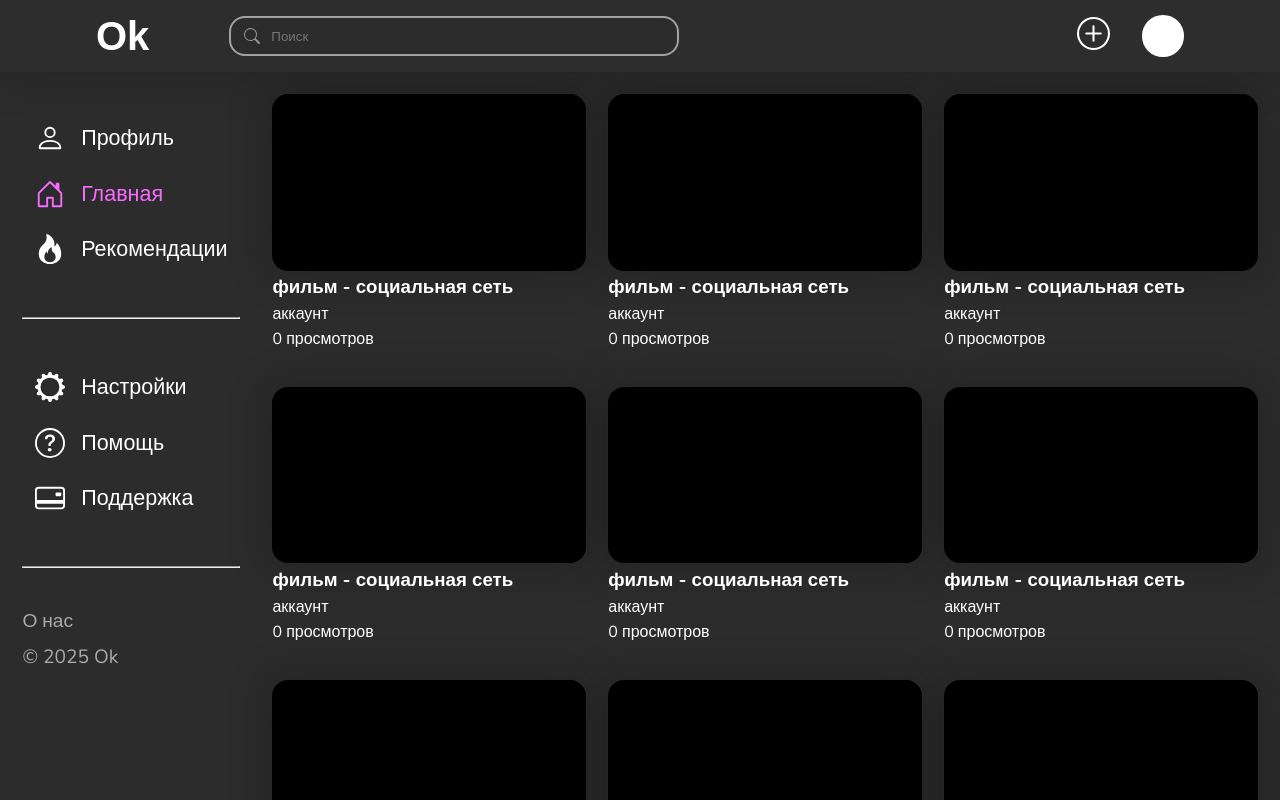
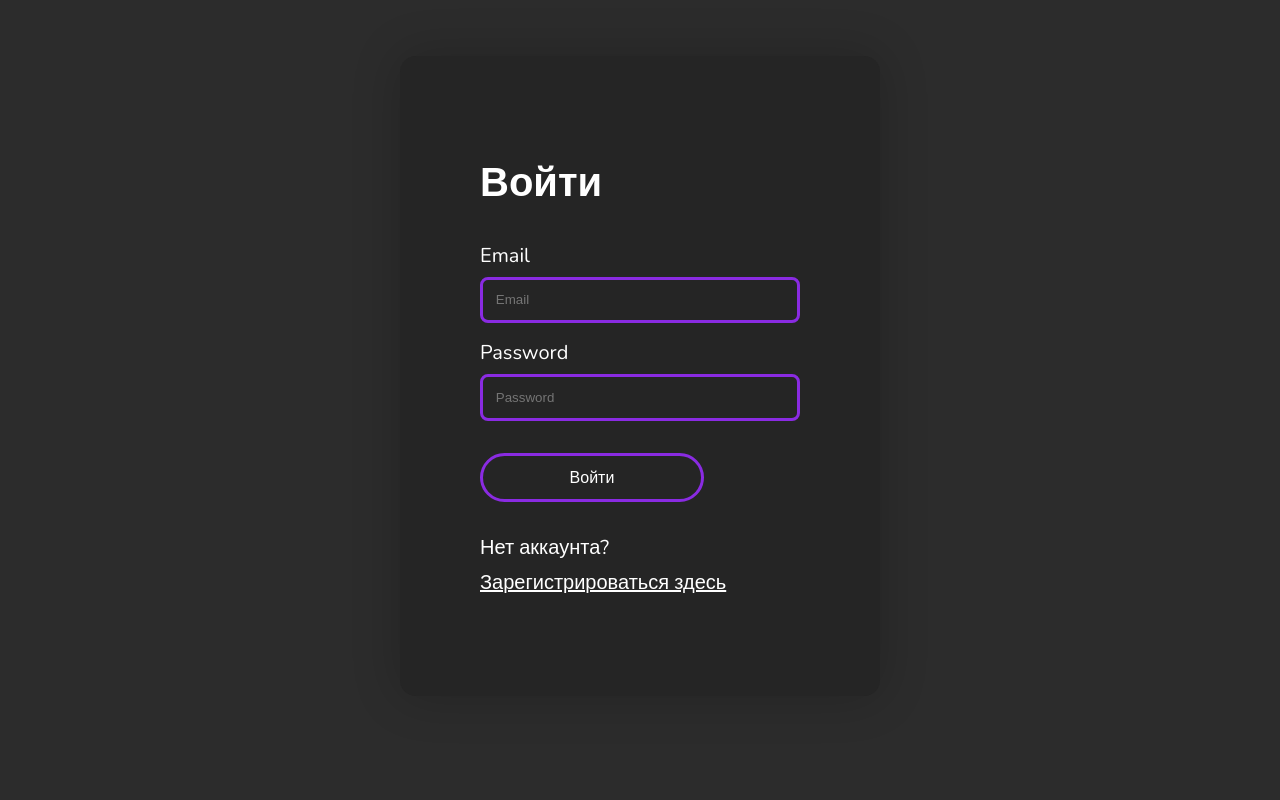
Before and after one commit to Maks1im/test-mobil--UI, a React (Vite) app: page / in a window 1280 px wide. Shown: the top 800 px of the page. Built offline with nearby package versions, Linux system fonts and the light colour scheme.

Commit message:
Add files via upload

```diff
--- a/src/App.jsx
+++ b/src/App.jsx
@@ -5,13 +5,17 @@ import AccountPage from "./pages/user/AccountPage.jsx";
 import UsersAccount from "./pages/user/UsersAccount.jsx";
 import AboutUS from "./pages/about_us/AboutUS.jsx";
 import Add from "./pages/add/Add.jsx";
+import LogIn from "./pages/authen/LogIn.jsx";
+import SignUp from "./pages/authen/SignUp.jsx";
 
 function App() {
   return (
     <>
       <BrowserRouter>
         <Routes>
-          <Route path={"/"} element={<HomePage />} />
+          <Route path={"/"} element={<LogIn />} />
+          <Route path={"/signup"} element={<SignUp />}/>
+          <Route path={"/home"} element={<HomePage />} />
             <Route path={"/account"} element={<AccountPage />}/>
             <Route path={"/user"} element={<UsersAccount />}/>
             <Route path={"/about"} element={<AboutUS />}/>
--- a/src/components/SidebarMenuDesktop.jsx
+++ b/src/components/SidebarMenuDesktop.jsx
@@ -9,7 +9,7 @@ function SidebarMenuDesktop() {
                         <svg xmlns="http://www.w3.org/2000/svg" width="30"fill="currentColor" class="bi bi-person" viewBox="0 0 16 16">
                             <path d="M8 8a3 3 0 1 0 0-6 3 3 0 0 0 0 6m2-3a2 2 0 1 1-4 0 2 2 0 0 1 4 0m4 8c0 1-1 1-1 1H3s-1 0-1-1 1-4 6-4 6 3 6 4m-1-.004c-.001-.246-.154-.986-.832-1.664C11.516 10.68 10.289 10 8 10s-3.516.68-4.168 1.332c-.678.678-.83 1.418-.832 1.664z"/>
                         </svg>Профиль</NavLink></li>
-                    <li className="menu-item"><NavLink className={"links"} to={"/"}>
+                    <li className="menu-item"><NavLink className={"links"} to={"/home"}>
                             <svg xmlns="http://www.w3.org/2000/svg" width="30"fill="currentColor" class="bi bi-house-door" viewBox="0 0 16 16">
                                 <path d="M8.354 1.146a.5.5 0 0 0-.708 0l-6 6A.5.5 0 0 0 1.5 7.5v7a.5.5 0 0 0 .5.5h4.5a.5.5 0 0 0 .5-.5v-4h2v4a.5.5 0 0 0 .5.5H14a.5.5 0 0 0 .5-.5v-7a.5.5 0 0 0-.146-.354L13 5.793V2.5a.5.5 0 0 0-.5-.5h-1a.5.5 0 0 0-.5.5v1.293zM2.5 14V7.707l5.5-5.5 5.5 5.5V14H10v-4a.5.5 0 0 0-.5-.5h-3a.5.5 0 0 0-.5.5v4z"/>
                             </svg>Главная</NavLink></li>
--- a/src/components/layout/Header.jsx
+++ b/src/components/layout/Header.jsx
@@ -49,14 +49,14 @@ function Header() {
                         <input placeholder={"Поиск"} type={"search"} className={"grop__input-desktop"}/>
                     </div>
                 </form>
-                <div className={"add__account"}>
-                    <Link to={"/add"} className={"add"}>
+                <div className={"add-div"}>
+                    <NavLink to={"/add"} className={"add"}>
                         <svg xmlns="http://www.w3.org/2000/svg" width="33" fill="currentColor" className="bi bi-plus-circle" viewBox="0 0 16 16">
                             <path d="M8 15A7 7 0 1 1 8 1a7 7 0 0 1 0 14m0 1A8 8 0 1 0 8 0a8 8 0 0 0 0 16"/>
                             <path d="M8 4a.5.5 0 0 1 .5.5v3h3a.5.5 0 0 1 0 1h-3v3a.5.5 0 0 1-1 0v-3h-3a.5.5 0 0 1 0-1h3v-3A.5.5 0 0 1 8 4"/>
                         </svg>
-                    </Link>
-                    <button className={"account"}></button>
+                        Добавить
+                    </NavLink>
                 </div>
             </div>
         </header>
--- /dev/null
+++ b/src/pages/authen/LogIn.jsx
@@ -0,0 +1,26 @@
+import { Link } from "react-router-dom";
+
+function LogIn() {
+    return (
+        <div className="Login">
+            <h1>Войти</h1>
+            <form className="inputsDiv">
+                <div className="email">
+                    <label>Email</label>
+                    <input className="emailInput" placeholder="Email" />
+                </div>
+                <div className="password">
+                    <label>Password</label>
+                    <input className="passwordInput" placeholder="Password" />
+                </div>
+               <button>Войти</button>
+            </form>
+            <div className="Link__SignUp">
+                <p>Нет аккаунта?</p>
+                <Link style={{textDecoration: "underline"}} to="/signup">Зарегистрироваться здесь</Link>
+            </div>
+        </div>
+    );
+}
+
+export default LogIn;
--- /dev/null
+++ b/src/pages/authen/SignUp.jsx
@@ -0,0 +1,30 @@
+import { Link } from "react-router-dom";
+
+function SignUp() {
+    return (
+        <div className="SignUp">
+            <h1>Регестрация</h1>
+            <form className="inputsDiv">
+                <div className="name">
+                    <label>@name</label>
+                    <input className="nameInput" placeholder="@name" />
+                </div>
+                <div className="email">
+                    <label>Email</label>
+                    <input className="emailInput" placeholder="Email" />
+                </div>
+                <div className="password">
+                    <label>Password</label>
+                    <input className="passwordInput" placeholder="Password" />
+                </div>
+                <button>Зарегистрироваться</button>
+            </form>
+            <div className="Link__SignUp">
+                <p>Есть аккаунт?</p>
+                <Link style={{textDecoration: "underline"}} to="/">Войти здесь</Link>
+            </div>
+        </div>
+    );
+}
+
+export default SignUp;
--- a/src/styles/App.css
+++ b/src/styles/App.css
@@ -99,23 +99,22 @@
 .header__desktop .form__search .group-desktop .grop__input-desktop:focus {
   width: 500px;
 }
-.header__desktop .add__account {
+.header__desktop .add-div {
   display: flex;
   align-items: center;
   gap: 2rem;
   margin-left: auto;
 }
-.header__desktop .add__account .add, .header__desktop .add__account .account {
+.header__desktop .add-div .add {
+  display: flex;
+  align-items: center;
+  gap: 1rem;
+  font-size: 1.2rem;
   background: transparent;
   border: none;
   color: white;
   cursor: pointer;
   transition: 0.3s;
-}
-.header__desktop .add__account .account {
-  padding: 1.3rem;
-  border-radius: 50%;
-  background: white;
 }
 @media (max-width: 1024px) {
   .header__desktop {
@@ -164,11 +163,20 @@
 }
 
 .sidebar__menu {
-  position: absolute;
-  background: #2e2e2e;
-  border-radius: 0.5rem;
-  font-size: 18px;
-  padding: 1rem;
+  backdrop-filter: blur(100px);
+  background: #252525;
+  padding: 5rem;
+  width: 30rem;
+  height: 40rem;
+  border-radius: 1rem;
+  font-size: 20px;
+  display: flex;
+  flex-direction: column;
+  justify-content: center;
+  gap: 2rem;
+  margin: 0 auto;
+  margin-top: 3.5rem;
+  box-shadow: 0px 0px 49px 0px rgba(0, 0, 0, 0.2);
   top: 6rem;
   left: 0;
 }
@@ -179,11 +187,20 @@
 }
 
 .other {
-  position: absolute;
-  background: #2e2e2e;
-  border-radius: 0.5rem;
-  font-size: 18px;
-  padding: 1rem;
+  backdrop-filter: blur(100px);
+  background: #252525;
+  padding: 5rem;
+  width: 30rem;
+  height: 40rem;
+  border-radius: 1rem;
+  font-size: 20px;
+  display: flex;
+  flex-direction: column;
+  justify-content: center;
+  gap: 2rem;
+  margin: 0 auto;
+  margin-top: 3.5rem;
+  box-shadow: 0px 0px 49px 0px rgba(0, 0, 0, 0.2);
   right: 0rem;
   top: 6rem;
 }
@@ -329,7 +346,7 @@
 .main-account .user-mobile .header-user .sub-button {
   padding: 0.8rem;
   cursor: pointer;
-  width: 12rem;
+  width: 14rem;
   border: 3px solid blueviolet;
   border-radius: 2rem;
   background: transparent;
@@ -384,12 +401,12 @@
 .main-account .user-mobile hr {
   width: 100%;
 }
-@media (max-width: 1024px) {
+@media (max-width: 1150px) {
   .main-account .user-mobile {
     display: flex;
   }
 }
-@media (min-width: 1025px) {
+@media (min-width: 1024px) {
   .main-account .user-mobile {
     display: none;
   }
@@ -462,7 +479,7 @@
   padding: 2rem;
   box-shadow: 0px 0px 51px 0px rgba(0, 0, 0, 0.2);
   border-radius: 1rem;
-  width: 40rem;
+  width: 32.5rem;
 }
 .add__main .main-container .form__add {
   display: flex;
@@ -516,7 +533,7 @@
 .add__main .main-container .form__add .add-btn {
   padding: 0.8rem;
   cursor: pointer;
-  width: 12rem;
+  width: 14rem;
   border: 3px solid blueviolet;
   border-radius: 2rem;
   background: transparent;
@@ -530,6 +547,70 @@
 @media (max-width: 768px) {
   .add__main {
     padding: 0.7rem;
+  }
+}
+
+.Login, .SignUp {
+  backdrop-filter: blur(100px);
+  background: #252525;
+  padding: 5rem;
+  width: 30rem;
+  height: 40rem;
+  border-radius: 1rem;
+  font-size: 20px;
+  display: flex;
+  flex-direction: column;
+  justify-content: center;
+  gap: 2rem;
+  margin: 0 auto;
+  margin-top: 3.5rem;
+  box-shadow: 0px 0px 49px 0px rgba(0, 0, 0, 0.2);
+}
+.Login .inputsDiv, .SignUp .inputsDiv {
+  display: flex;
+  flex-direction: column;
+  gap: 1rem;
+}
+.Login .inputsDiv div, .SignUp .inputsDiv div {
+  display: flex;
+  flex-direction: column;
+  gap: 0.5rem;
+}
+.Login input, .SignUp input {
+  padding: 0.8rem;
+  width: 20rem;
+  outline: none;
+  border: none;
+  border-radius: 0.5rem;
+  border: 3px solid blueviolet;
+  background: transparent;
+  color: white;
+}
+.Login button, .SignUp button {
+  padding: 0.8rem;
+  cursor: pointer;
+  width: 14rem;
+  border: 3px solid blueviolet;
+  border-radius: 2rem;
+  background: transparent;
+  color: white;
+  font-size: 1rem;
+  transition: 0.2s;
+  margin-top: 1rem;
+}
+.Login button:hover, .SignUp button:hover {
+  background: blueviolet;
+}
+.Login .Link__SignUp, .SignUp .Link__SignUp {
+  display: flex;
+  flex-direction: column;
+  gap: 0.5rem;
+}
+@media (max-width: 768px) {
+  .Login, .SignUp {
+    width: 100%;
+    padding: 1.5rem;
+    background: #292929;
   }
 }
 
--- a/src/styles/App.scss
+++ b/src/styles/App.scss
@@ -7,6 +7,7 @@
 @use "styles_page/userPage";
 @use "styles_page/aboutUs";
 @use "styles_page/add";
+@use "styles_page/_authen";
 
 * {
   margin: 0;
--- a/src/styles/styles_components/_header.scss
+++ b/src/styles/styles_components/_header.scss
@@ -109,24 +109,22 @@
       }
     }
 
-    .add__account {
+    .add-div {
       display: flex;
       align-items: center;
       gap: 2rem;
       margin-left: auto;
 
-      .add, .account {
+      .add{
+        display: flex;
+        align-items: center;
+        gap: 1rem;
+        font-size: 1.2rem;
         background: transparent;
         border: none;
         color: white;
         cursor: pointer;
         transition: .3s;
-      }
-
-      .account {
-        padding: 1.3rem;
-        border-radius: 50%;
-        background: white;
       }
     }
 
--- /dev/null
+++ b/src/styles/styles_page/__authen.scss
@@ -0,0 +1,34 @@
+@use "../global/mixins" as *;
+
+.Login, .SignUp {
+  @include main-style;
+
+  .inputsDiv {
+    @include inputsDivStyle;
+
+    div {
+      @include divStyle;
+    }
+  }
+
+  input {
+    @include inputStyle;
+  }
+
+  button {
+    @include buttonStyle;
+    margin-top: 1rem;
+  }
+
+  .Link__SignUp{
+    display: flex;
+    flex-direction: column;
+    gap: .5rem;
+  }
+
+  @media (max-width: 768px) {
+    width: 100%;
+    padding: 1.5rem;
+    background: #292929;
+  }
+}
--- a/src/styles/styles_page/_add.scss
+++ b/src/styles/styles_page/_add.scss
@@ -11,7 +11,7 @@
     padding: 2rem;
     box-shadow: 0px 0px 51px 0px rgba(0, 0, 0, 0.2);
     border-radius: 1rem;
-    width:40rem;
+    width:32.5rem;
 
     .form__add {
       display: flex;
--- a/src/styles/styles_page/_userPage.scss
+++ b/src/styles/styles_page/_userPage.scss
@@ -80,11 +80,11 @@
       width: 100%;
     }
 
-    @media (max-width: 1024px) {
+    @media (max-width: 1150px) {
       display: flex;
     }
 
-    @media (min-width: 1025px) {
+    @media (min-width: 1024px) {
       display: none;
     }
   }
```
Also changed, not shown: src/styles/global/_mixins.scss (+43 -1 lines), 1 other file (tests, documents, lock files or other folders).
